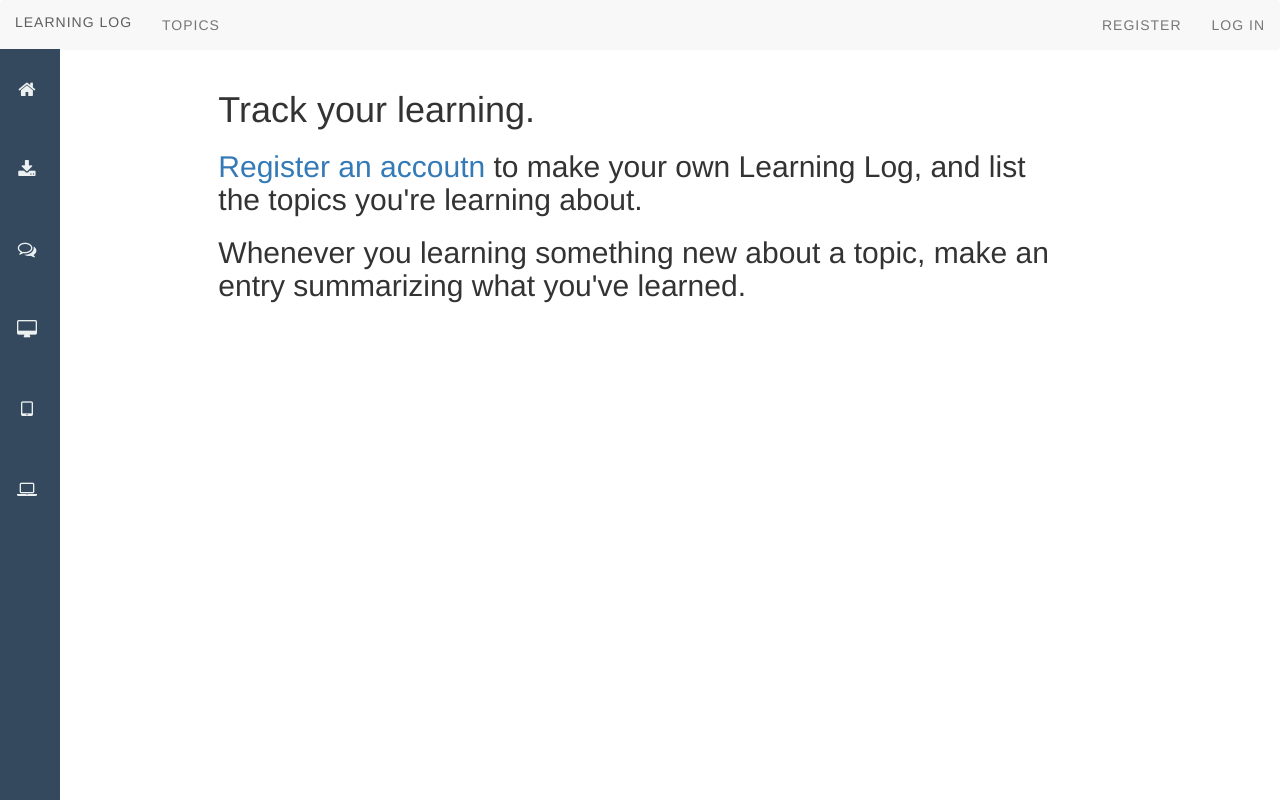
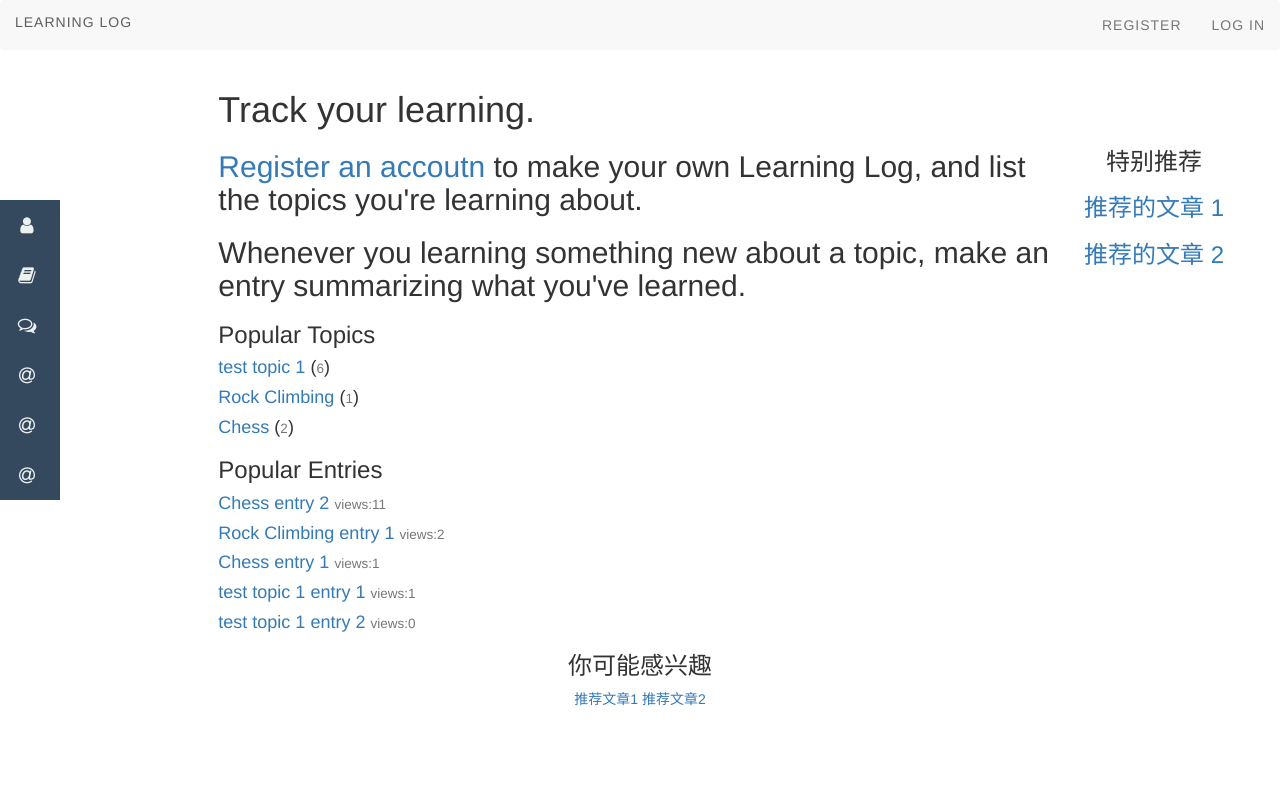
Before and after one commit to asdqwehan/design, a Django app: page / in a window 1280 px wide. Run offline with Django 3.2, Linux system fonts and the light colour scheme; data comes from the database, SQL or seed files in the repository; both versions use the stored data as it was after the commit; some libraries are stand-ins or nearby versions; some web fonts are replaced.

Commit message:
base.html index.html

```diff
--- a/learning_logs/models.py
+++ b/learning_logs/models.py
@@ -19,12 +19,16 @@ class Entry(models.Model):
     text = RichTextField()
     date_added = models.DateTimeField(auto_now_add=True)
     owner = models.ForeignKey(User)
+    views = models.PositiveIntegerField(default=0)
 
     class Meta:
         verbose_name_plural = 'entries'
         permissions = (
             ('canchange_entry', 'Can change the entries'),
         )
+    def increase_views(self):
+        self.views += 1
+        self.save(update_fields=['views'])
 
     def __str__(self):
         """返回模型的字符串表示"""
--- a/learning_logs/static/css/bootstrap-vertical-menu.css
+++ b/learning_logs/static/css/bootstrap-vertical-menu.css
@@ -1,8 +1,8 @@
 .navbar-vertical-left {
   position: fixed;
   left: 0;
-  top: 3.5em;
-  height: 100%;
+  top: 25%;
+
   width: 160px;
   overflow: hidden;
   border: none;
--- a/learning_logs/static/css/default.css
+++ b/learning_logs/static/css/default.css
@@ -1,160 +1,94 @@
-@font-face {
-	font-family: 'icomoon';
-	src:url('../fonts/icomoon.eot?rretjt');
-	src:url('../fonts/icomoon.eot?#iefixrretjt') format('embedded-opentype'),
-		url('../fonts/icomoon.woff?rretjt') format('woff'),
-		url('../fonts/icomoon.ttf?rretjt') format('truetype'),
-		url('../fonts/icomoon.svg?rretjt#icomoon') format('svg');
-	font-weight: normal;
-	font-style: normal;
+
+/**/
+.blame {
+
+	text-align: center;
+	height: 100px;
+
+
+
+
+
+	position: relative;
+
+	bottom: 0;
+	height: 25%;
+	}
+/*
+.blame {
+	color: #fff;
+	background: #333;
+	position:absolute;
+	text-align: center;
+	font-size: 1.25em;
+	padding: 0.5em 0;
+
+	overflow: hidden;
+
+}
+*/
+
+
+.related {
+
+
+	position: absolute;
+	text-align: center;
+	font-size: .8em;
+	top: 10em;
+	right: 0;
+	margin: 1em 5em 1em 70%;
+	padding: 0.5em 0;
+	overflow: hidden;
+
 }
 
-[class^="icon-"], [class*=" icon-"] {
-	font-family: 'icomoon';
-	speak: none;
-	font-style: normal;
-	font-weight: normal;
-	font-variant: normal;
-	text-transform: none;
-	line-height: 1;
 
-	/* Better Font Rendering =========== */
-	-webkit-font-smoothing: antialiased;
-	-moz-osx-font-smoothing: grayscale;
+/*
+.related {
+	color: #fff;
+	background: #333;
+	text-align: center;
+
+	top: 5em;
+
+	width: 320px;
+
+	border: none;
+	border-radius: 0;
+	margin: 0;
+	padding: 0.5em 0;
+
+}
+*/
+
+/*
+.related > a {
+	vertical-align: top;
+	width: calc(100% - 20px);
+	max-width: 340px;
+	display: inline-block;
+	text-align: center;
+	margin: 20px 10px;
+	padding: 25px;
+	font-family: "Segoe UI", "Lucida Grande", Helvetica, Arial, "Microsoft YaHei", FreeSans, Arimo, "Droid Sans", "wenquanyi micro hei", "Hiragino Sans GB", "Hiragino Sans GB W3", "FontAwesome", sans-serif;
+}
+.related a {
+	display: inline-block;
+	text-align: left;
+	margin: 20px auto;
+	padding: 10px 20px;
+	opacity: 0.8;
+	-webkit-transition: opacity 0.3s;
+	transition: opacity 0.3s;
+	-webkit-backface-visibility: hidden;
 }
 
-body, html { font-size: 100%; 	padding: 0; margin: 0;}
 
-/* Reset */
-*,
-*:after,
-*:before {
-	-webkit-box-sizing: border-box;
-	-moz-box-sizing: border-box;
-	box-sizing: border-box;
+.related h3{font-family: "Microsoft YaHei", sans-serif;}
+.related a h3 {
+	font-weight: 300;
+	margin-top: 0.15em;
+	color: #fff;
 }
-
-/* Clearfix hack by Nicolas Gallagher: http://nicolasgallagher.com/micro-clearfix-hack/ */
-.clearfix:before,
-.clearfix:after {
-	content: " ";
-	display: table;
-}
-
-.clearfix:after {
-	clear: both;
-}
-
-body{
-	background: #f9f7f6;
-	color: #404d5b;
-	font-weight: 500;
-	font-size: 1.05em;
-	font-family: "Segoe UI", "Lucida Grande", Helvetica, Arial, "Microsoft YaHei", FreeSans, Arimo, "Droid Sans", "wenquanyi micro hei", "Hiragino Sans GB", "Hiragino Sans GB W3", "FontAwesome", sans-serif;
-}
-a{color: #2fa0ec;text-decoration: none;outline: none;}
-a:hover,a:focus{color:#74777b;}
-
-.htmleaf-container{
-	margin: 0 auto;
-	overflow: hidden;
-}
-.htmleaf-content {
-	font-size: 150%;
-	padding: 1em 5em;
-}
-
-.htmleaf-content h2 {
-	margin: 0 0 0.5em;
-	opacity: 0.5;
-}
-
-.htmleaf-content p {
-	margin: 1em 0;
-	padding: 2em 0 0 0;
-	font-size: 0.65em;
-}
-.bgcolor-1 { background: #f0efee; }
-.bgcolor-2 { background: #f9f9f9; }
-.bgcolor-3 { background: #e8e8e8; }/*light grey*/
-.bgcolor-4 { background: #2f3238; color: #fff; }/*Dark grey*/
-.bgcolor-5 { background: #df6659; color: #521e18; }/*pink1*/
-.bgcolor-6 { background: #2fa8ec; }/*sky blue*/
-.bgcolor-7 { background: #d0d6d6; }/*White tea*/
-.bgcolor-8 { background: #434949; color: #fff; }/*Dark grey2*/
-.bgcolor-9 { background: #ef3f52; color: #fff;}/*pink2*/
-.bgcolor-10{ background: #64448f; color: #fff;}/*Violet*/
-.bgcolor-11{ background: #3755ad; color: #fff;}/*dark blue*/
-.bgcolor-12{ background: #3498DB; color: #fff;}/*light blue*/
-/* Header */
-.htmleaf-header{
-	padding: 1em 190px 1em;
-	letter-spacing: -1px;
-	text-align: center;
-}
-.htmleaf-header h1 {
-	font-weight: 600;
-	font-size: 2em;
-	line-height: 1;
-	margin-bottom: 0;
-	font-family: "Segoe UI", "Lucida Grande", Helvetica, Arial, "Microsoft YaHei", FreeSans, Arimo, "Droid Sans", "wenquanyi micro hei", "Hiragino Sans GB", "Hiragino Sans GB W3", "FontAwesome", sans-serif;
-}
-.htmleaf-header h1 span {
-	font-family: "Segoe UI", "Lucida Grande", Helvetica, Arial, "Microsoft YaHei", FreeSans, Arimo, "Droid Sans", "wenquanyi micro hei", "Hiragino Sans GB", "Hiragino Sans GB W3", "FontAwesome", sans-serif;
-	display: block;
-	font-size: 60%;
-	font-weight: 400;
-	padding: 0.8em 0 0.5em 0;
-	color: #c3c8cd;
-}
-/*nav*/
-.htmleaf-demo a{color: #1d7db1;text-decoration: none;}
-.htmleaf-demo{width: 100%;padding-bottom: 1.2em;}
-.htmleaf-demo a{display: inline-block;margin: 0.5em;padding: 0.6em 1em;border: 3px solid #1d7db1;font-weight: 700;}
-.htmleaf-demo a:hover{opacity: 0.6;}
-.htmleaf-demo a.current{background:#1d7db1;color: #fff; }
-/* Top Navigation Style */
-.htmleaf-links {
-	position: relative;
-	display: inline-block;
-	white-space: nowrap;
-	font-size: 1.5em;
-	text-align: center;
-}
-
-.htmleaf-links::after {
-	position: absolute;
-	top: 0;
-	left: 50%;
-	margin-left: -1px;
-	width: 2px;
-	height: 100%;
-	background: #dbdbdb;
-	content: '';
-	-webkit-transform: rotate3d(0,0,1,22.5deg);
-	transform: rotate3d(0,0,1,22.5deg);
-}
-
-.htmleaf-icon {
-	display: inline-block;
-	margin: 0.5em;
-	padding: 0em 0;
-	width: 1.5em;
-	text-decoration: none;
-}
-
-.htmleaf-icon span {
-	display: none;
-}
-
-.htmleaf-icon:before {
-	margin: 0 5px;
-	text-transform: none;
-	font-weight: normal;
-	font-style: normal;
-	font-variant: normal;
-	font-family: 'icomoon';
-	line-height: 1;
-	speak: none;
-	-webkit-font-smoothing: antialiased;
-}
+*/
--- a/learning_logs/static/css/main.css
+++ b/learning_logs/static/css/main.css
@@ -237,7 +237,7 @@
   }
 
 
-  /*archive-list*/
+  /* //archive-list */
   ul.listing { margin-top: 1em; }
   ul.listing li {
       font-size: 1.4em;
--- a/learning_logs/templates/learning_logs/base.html
+++ b/learning_logs/templates/learning_logs/base.html
@@ -12,6 +12,7 @@
 	<link rel="stylesheet" href="https://zuofan.github.io/jekyll-blog-template//media/css/main.css">
 	<link rel="stylesheet" href="https://cdn.bootcss.com/bootstrap/3.2.0/css/bootstrap.min.css">
 	<link rel="stylesheet" href="{% static "css/bootstrap-vertical-menu.css" %}">
+	<link rel="stylesheet" href="{% static "css/default.css" %}">
 
 	<script src="//cdn.ckeditor.com/4.5.9/standard/ckeditor.js"></script>
 	<style>
@@ -22,6 +23,7 @@
 	.form1{
 		padding: 5em 10em;
 	}
+
 
 	</style>
 
@@ -42,7 +44,7 @@
 
         <div>
             <ul class="nav navbar-nav">
-                <li><a href="{% url 'learning_logs:topics' %}">Topics</a></li>
+                <li><a href="{% url 'learning_logs:topics' %}"></a></li>
             </ul>
 
             <ul class="nav navbar-nav navbar-right">
@@ -80,13 +82,13 @@
 	<ul class="nav navbar-nav">
 		<li>
 			<a href="{% url 'users:mypermissions' %}">
-				<i class="fa fa-fw fa-lg fa-home"></i>
+				<i class="fa fa-fw fa-lg fa-user"></i>
 				<span>Users</span>
 			</a>
 		</li>
 		<li>
-			<a href>
-				<i class="fa fa-fw fa-lg fa-download "></i>
+			<a href="{% url 'learning_logs:topics' %}">
+				<i class="fa fa-fw fa-lg fa-book "></i>
 				<span>Topics</span>
 			</a>
 		</li>
@@ -98,19 +100,19 @@
 		</li>
 		<li>
 			<a href>
-				<i class="fa fa-fw fa-lg fa-desktop"></i>
+				<i class="fa fa-fw fa-lg fa-at "></i>
 				<span>Menu 4</span>
 			</a>
 		</li>
 		<li>
 			<a href>
-				<i class="fa fa-fw fa-lg fa-tablet"></i>
+				<i class="fa fa-fw fa-lg fa-at"></i>
 				<span>Menu 5</span>
 			</a>
 		</li>
 		<li>
 			<a href>
-				<i class="fa fa-fw fa-lg fa-laptop"></i>
+				<i class="fa fa-fw fa-lg fa-at"></i>
 				<span>Menu 6</span>
 			</a>
 		</li>
@@ -122,6 +124,16 @@
 		<a class="form1" href="/search">asd</a>
 		-->
 
+
+		<div class="related">
+			<h3>特别推荐</h3>
+			<a href="http://www.htmleaf.com/jQuery/Layout-Interface/201507102200.html">
+				<h3>推荐的文章 1</h3>
+			</a>
+			<a href="http://www.htmleaf.com/jQuery/Menu-Navigation/201507082190.html">
+				<h3>推荐的文章 2</h3>
+			</a>
+		</div>
 
 
 
@@ -139,5 +151,8 @@
 </div>
 
 
+
+
+
 </body>
 </html>
--- a/learning_logs/templates/learning_logs/entry.html
+++ b/learning_logs/templates/learning_logs/entry.html
@@ -4,6 +4,7 @@
 <article class="article">
     <div class="article-header">
         <h1 class="header-title">{{ entry.entrytitle }}</h1>
+        <p>views：{{ entry.views }}</p>
     </div>
 
     <div class="article-body"><h3>{{ entry.text }}</h3></div>
--- a/learning_logs/templates/learning_logs/index.html
+++ b/learning_logs/templates/learning_logs/index.html
@@ -18,4 +18,19 @@
     summarizing what you've learned.
     </h2>
 {% endif %}
+<h3>Popular Topics</h3>
+{% for topic in topics %}
+    <h4><a href="{% url 'learning_logs:topic' topic.id %}">{{ topic.text }}</a> (<small>{{ topic.entry_set.all.count}}</small>)</h4>
+{% endfor %}
+<h3>Popular Entries</h3>
+{% for e in entryviews %}
+    <h4><a href="{% url 'learning_logs:entry' e.id %}">{{ e.entrytitle }}</a> <small>views:{{ e.views }}</small></h4>
+{% endfor %}
+
+<div class="blame">
+		<h3>你可能感兴趣</h3>
+        <a href=#>推荐文章1</a>
+        <a href=#>推荐文章2</a>
+    </div>
+
 {% endblock content %}
--- a/learning_logs/templates/learning_logs/topics.html
+++ b/learning_logs/templates/learning_logs/topics.html
@@ -13,6 +13,7 @@
         <li>
         <h3>
             <a class="a1" href="{% url 'learning_logs:topic' topic.id %}">{{ topic }}</a>
+            <small>( {{ topic.entry_set.all.count }} )</small>
         </h3>
         </li>
     {% empty %}
--- a/learning_logs/templates/search/search.html
+++ b/learning_logs/templates/search/search.html
@@ -19,7 +19,7 @@
         {% if query %}
 
             <h3>Results</h3>
-            <P>query {{ query }}</P>
+            <!-- <P>query {{ query }}</P> -->
             {% for result in page.object_list %}
                 <p>
                     <a href="{{ result.object.get_absolute_url }}">{{ result.object.entrytitle }}</a>
@@ -39,10 +39,10 @@
         {% else %}
             {# Show some example queries to run, maybe query syntax, something else? #}
         {% endif %}
-
+       <!--
         {% if request.GET %}
                 <p>{{ request.GET.q }}</p>
         {% endif %}
-
+       -->
 
 {% endblock %}
--- a/learning_logs/views.py
+++ b/learning_logs/views.py
@@ -10,7 +10,13 @@ from guardian.decorators import permission_required
 # Create your views here.
 def index(request):
     """学习笔记的主页"""
-    return render(request, 'learning_logs/index.html')
+    topics = Topic.objects.all().order_by('-date_added')[:5]
+
+    entry = Entry.objects.all()
+    entryviews = entry.order_by("-views")[:5]
+    entrydate = entry.order_by("-date_added")[:5]
+    context = {'entry': entry, 'entryviews': entryviews, 'entrydate': entrydate, 'topics': topics}
+    return render(request, 'learning_logs/index.html', context)
 
 @login_required
 def topics(request):
@@ -91,6 +97,7 @@ def edit_entry(request, entry_id):
 def entry(request, entry_id):
     """"""
     entry = Entry.objects.get(id=entry_id)
+    entry.increase_views()
 
     context = {'entry': entry}
     return render(request, 'learning_logs/entry.html', context)
```
Also changed, not shown: users/templates/users/mypermissions.html (+4 -3 lines), db.sqlite3, learning_logs/migrations/0013_entry_views.py (added), learning_logs/templates/learning_logs/topic.html (line endings or trailing spaces).
